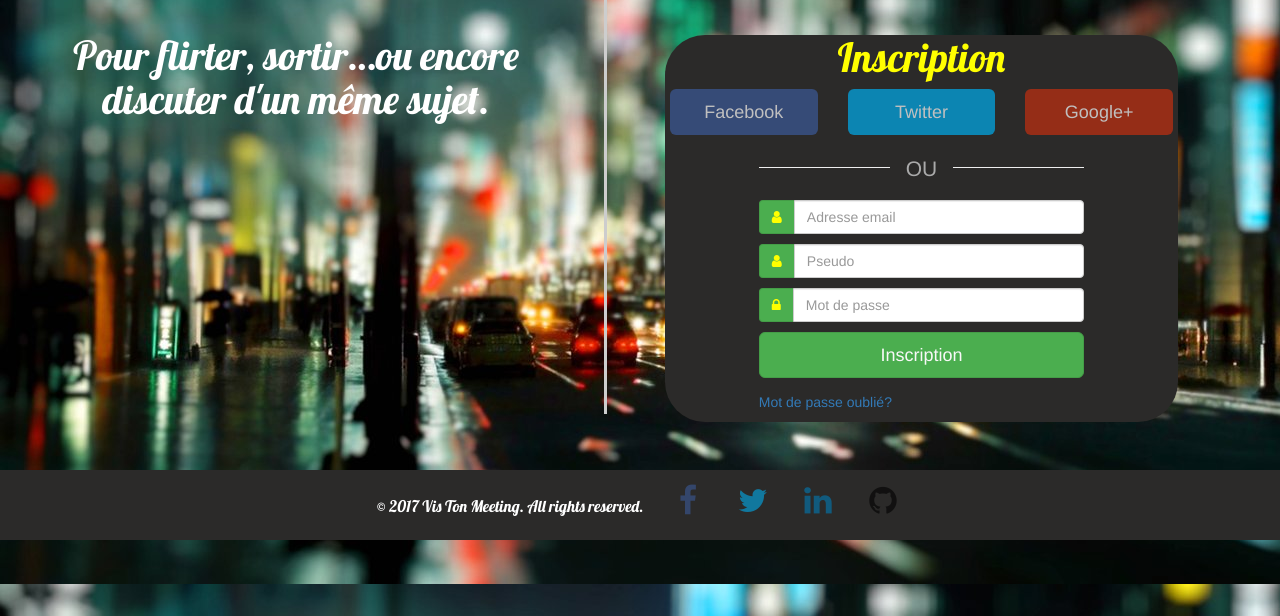
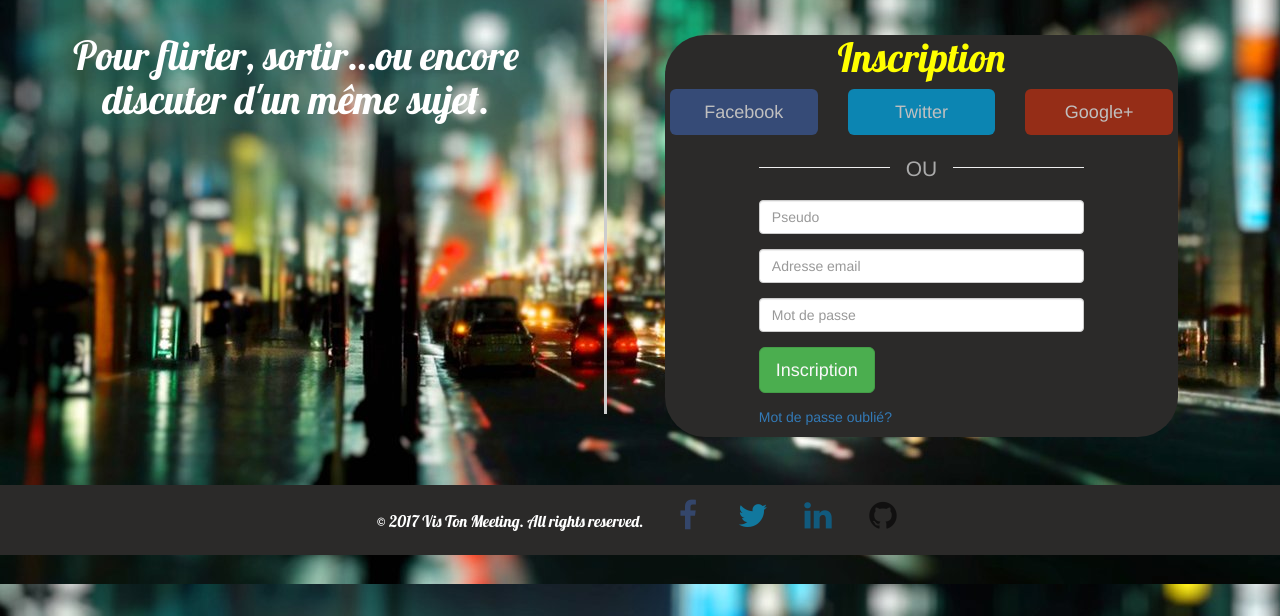
Before and after one commit to Mehdi66410/ArchiWeb, a Django app: page /socialnetwork/index/ in a window 1280 px wide. Shown: the part 184-800 px from the top of the page. Run offline with Django 3.2, Linux system fonts and the light colour scheme; some libraries are stand-ins or nearby versions.

Commit message:
Inscription fonctionnel sur l'index

```diff
--- a/socialnetwork/templates/socialnetwork/index.html
+++ b/socialnetwork/templates/socialnetwork/index.html
@@ -67,28 +67,12 @@
 
         <div class="row">
             <div class="col-sm-offset-2 col-sm-8">
-                <form class="omb_loginForm" action="" autocomplete="off" method="POST">
-                    <div class="input-group">
-                        <span class="input-group-addon success"><i class="fa fa-user"></i></span>
-                        <input type="text" class="form-control" name="email" placeholder="Adresse email">
-                    </div>
-                    <span class="help-block"></span>
-                    <div class="input-group">
-                        <span class="input-group-addon success"><i class="fa fa-user"></i></span>
-                        <input type="text" class="form-control" name="username" placeholder="Pseudo">
-                    </div>
-                    <span class="help-block"></span>
-                    <div class="input-group">
-                        <span class="input-group-addon success"><i class="fa fa-lock"></i></span>
-                        <input  type="password" class="form-control" name="password" placeholder="Mot de passe">
-                    </div>
-                    <span class="help-block"></span>
-                    <form action="connexion" method="post" class="form">
-                        {% csrf_token %}
-                        {% buttons %}
-                            <button class="btn btn-lg btn-green btn-block" type="submit">Inscription</button>
-                        {% endbuttons %}
-                    </form>
+                <form class="omb_loginForm" action="inscription" autocomplete="off" method="POST">
+                    {% csrf_token %}
+                    {% bootstrap_field formRegister.username placeholder='Pseudo' addon_before='<span class="glyphicon glyphicon-user"></span>' addon_before_class='input-group-addon success' show_label=False %}
+                    {% bootstrap_field formRegister.email placeholder='Adresse email' addon_before='<span class="glyphicon glyphicon-user"></span>' addon_before_class='input-group-addon success' show_label=False %}
+                    {% bootstrap_field formLogin.password placeholder='Mot de passe' addon_before='<span class="glyphicon glyphicon-lock"></span>' addon_before_class='input-group-addon success' show_label=False %}
+                    {% bootstrap_button "Inscription" button_type="submit" button_class="btn btn-lg btn-green" %}
                 </form>
                 <div>
                     <p class="omb_forgotPwd">
--- a/socialnetwork/views.py
+++ b/socialnetwork/views.py
@@ -62,10 +62,10 @@ def inscription(request):
 		if form.is_valid():
 			user = User.objects.create_user(username=request.POST.get('username'), password=request.POST['password'],email=request.POST['email'])
 			user.save()
-			return redirect(connexion)
+			return redirect(index)
 	else:
 		form = registerForm()
-	return render(request, 'socialnetwork/registration.html', {'form': form})
+	return render(request, 'socialnetwork/index.html', {'form': form})
 
 #Vérifier si l'utilisateur est connecté
 #Exclure l'utilisateur
```
